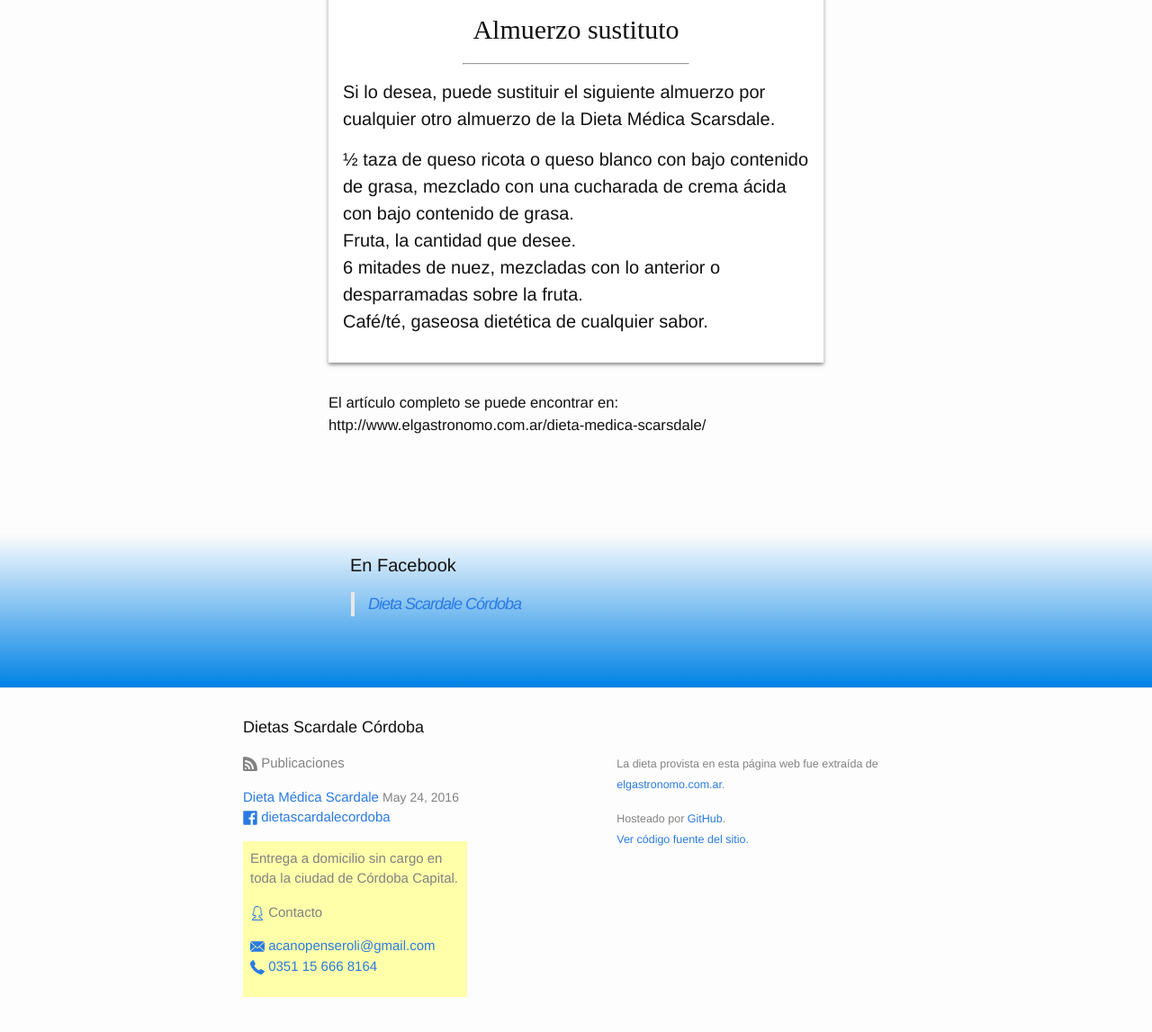
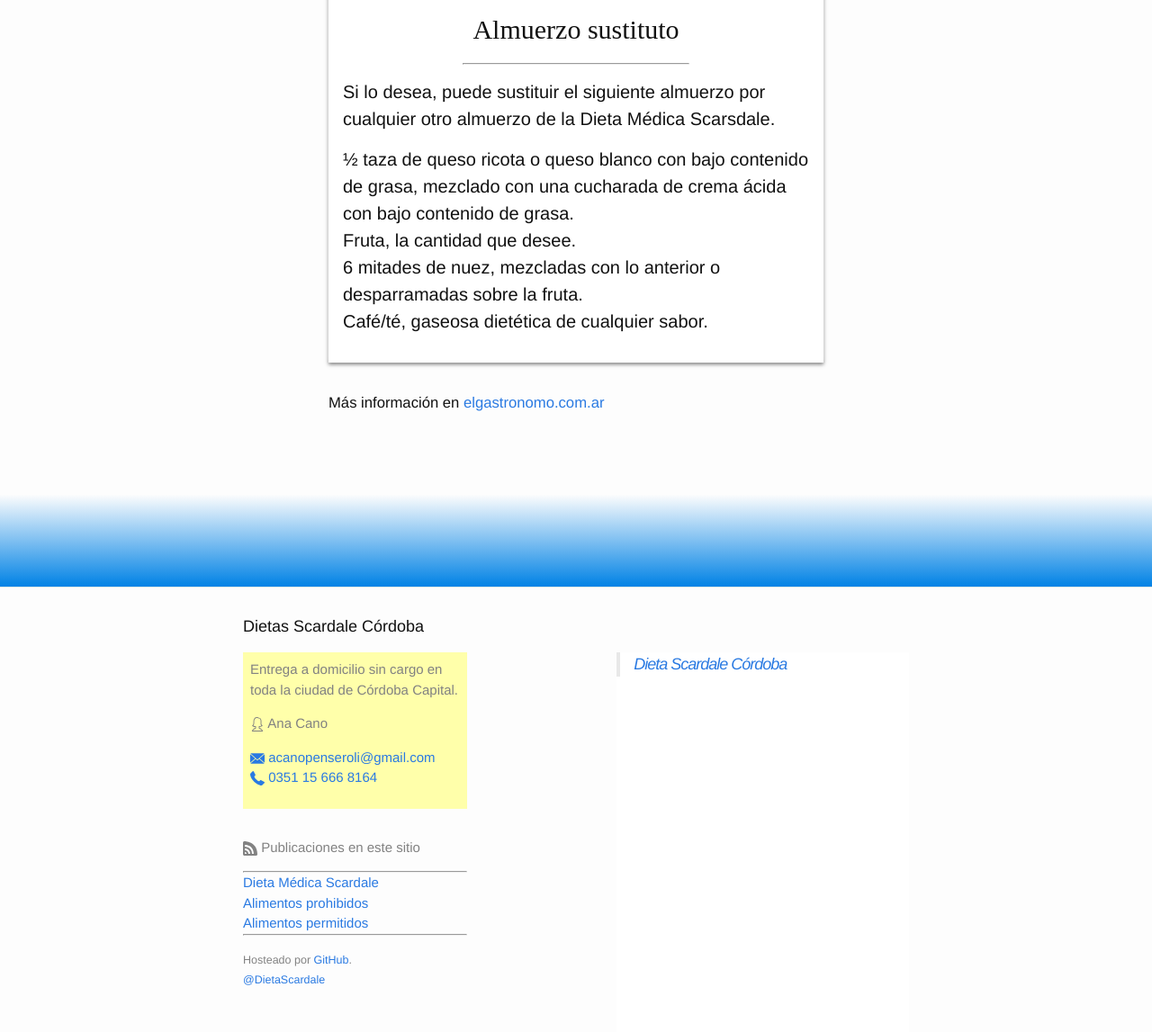
Before and after one commit to DietasScardale/DietasScardale.github.io, a Jekyll site: the page built from index.html, in a window 1280 px wide and 1400 px high, scrolled down 3288 px. Shown: the top 1147 px of the window at 90% size. Built offline with Jekyll 4.4.1, drawn with Linux system fonts in a browser that asks for light colours.

Commit message:
refractor, optimizations in minor general aspects

```diff
--- a/_includes/footer.html
+++ b/_includes/footer.html
@@ -6,42 +6,46 @@
 
     <div class="footer-col-wrapper">
       <div class="footer-col footer-col-1">
-        <ul class="contact-list">
-          <li><h4><a href="{{ "/feed.xml" | prepend: site.baseurl }}"><span class="icon">{% include svg/RSS.svg %}</span></a> Publicaciones</h4></li>
-          {% for post in site.posts %}
-            <li>
-
-                <a href="{{ post.url | prepend: site.baseurl }}">{{ post.title }}</a>
-              <span class="post-meta">{{ post.date | date: "%b %-d, %Y" }}</span>
-            </li>
-          {% endfor %}
-          <li>
-              <a href="https://www.facebook.com/dietascardalecordoba"><span class="icon">{% include svg/facebook.svg %}</span> <span class="username nowrap">dietascardalecordoba</span></a>
-          </li>
-        </ul>
         <div class="bg-accent py1 px1">
           <p>Entrega a domicilio sin cargo en toda la ciudad de Córdoba Capital.</p>
           <ul class="social-media-list">
-              <li><h4><a href="https://www.facebook.com/dietascardalecordoba"><span class="icon sans-serif">{% include svg/profile-woman.svg %}</span></a> Contacto</h4></li>
+              <li><h4><span class="icon sans-serif">{% include svg/profile-woman.svg %}</span> Ana Cano</h4></li>
               <li>
                   <a href="mailto:{{ site.email }}"><span class="icon">{% include svg/mail.svg %}</span> <span class="username nowrap">{{ site.email }}</span></a>
               </li>
               <li><a href="tel:+5493516668164"><span class="icon">{% include svg/phone.svg %}</span> <span class="username nowrap"><span class='nowrap'>0351 15 666 8164</span></span></a></li>
           </ul>
         </div>
+        <div class="py2"></div>
+        <ul class="social-media-list">
+          <li><h4><a href="{{ "/feed.xml" | prepend: site.baseurl }}"><span class="icon">{% include svg/RSS.svg %}</span></a> Publicaciones en este sitio</h4></li>
+          <hr>
+         {% for post in site.posts %}
+          <li>
+              <a href="{{ post.url | prepend: site.baseurl }}">{{ post.title }}</a>
+            <!-- <span class="post-meta">{{ post.date | date: "%b %-d, %Y" }}</span> -->
+          </li>
+          {% endfor %}
+          <hr>
+        </ul>
+        <small>
+          Hosteado por <a href="http://github.com/" target="_blank">GitHub</a>.<br><a href="https://github.com/DietaScardale" target="_blank">@DietaScardale</a>
+        </small>
       </div>
 
       <div class="footer-col footer-col-2">
       </div>
 
       <div class="footer-col footer-col-3">
-        <small>
-          La dieta provista en esta página web fue extraída de <a href="http://www.elgastronomo.com.ar/dieta-medica-scarsdale/#ixzz1fpV3eV4y">elgastronomo.com.ar</a>.<br>
-        </small>
-        <div class="py1"></div>
-        <small>
-          Hosteado por <a href="http://github.com/" target="_blank">GitHub</a>.<br><a href="https://github.com/DietaScardale/DietaScardale.github.io" target="_blank">Ver código fuente del sitio.</a>
-        </small>
+        <ul class="contact-list">
+          <li>
+            <div class="bg-white" style="margin: 0 auto;max-width:100%;width:500px;height:600px">
+              <!-- Facebook Widget -->
+              <div class="fb-page" data-href="https://www.facebook.com/dietascardalecordoba" data-tabs="timeline" data-width="500" data-height="600" data-small-header="true" data-adapt-container-width="true" data-hide-cover="false" data-show-facepile="true"><div class="fb-xfbml-parse-ignore"><blockquote cite="https://www.facebook.com/dietascardalecordoba"><a href="https://www.facebook.com/dietascardalecordoba">Dieta Scardale Córdoba</a></blockquote></div></div>
+            </div>
+              <!-- <a href="https://www.facebook.com/dietascardalecordoba"><span class="icon">{% include svg/facebook.svg %}</span> <span class="username nowrap">dietascardalecordoba</span></a> -->
+          </li>
+        </ul>
       </div>
     </div>
 
--- a/_includes/header.html
+++ b/_includes/header.html
@@ -4,22 +4,22 @@
 
     <a class="site-title" href="{{ site.baseurl }}/">{{ site.title }}</a>
 
-    <nav class="site-nav">
-      <a href="#" class="menu-icon">
+    <nav class="site-nav" style="line-height: 1;border: none;">
+      <a class="icon"href="">{% include svg/facebook.svg %}</a>
+      <!-- <a href="#" class="menu-icon">
         <svg viewBox="0 0 18 15">
           <path fill="#424242" d="M18,1.484c0,0.82-0.665,1.484-1.484,1.484H1.484C0.665,2.969,0,2.304,0,1.484l0,0C0,0.665,0.665,0,1.484,0 h15.031C17.335,0,18,0.665,18,1.484L18,1.484z"/>
           <path fill="#424242" d="M18,7.516C18,8.335,17.335,9,16.516,9H1.484C0.665,9,0,8.335,0,7.516l0,0c0-0.82,0.665-1.484,1.484-1.484 h15.031C17.335,6.031,18,6.696,18,7.516L18,7.516z"/>
           <path fill="#424242" d="M18,13.516C18,14.335,17.335,15,16.516,15H1.484C0.665,15,0,14.335,0,13.516l0,0 c0-0.82,0.665-1.484,1.484-1.484h15.031C17.335,12.031,18,12.696,18,13.516L18,13.516z"/>
         </svg>
       </a>
-
       <div class="trigger">
         {% for my_page in site.pages %}
           {% if my_page.title %}
           <a class="page-link" href="{{ my_page.url | prepend: site.baseurl }}">{{ my_page.title }}</a>
           {% endif %}
         {% endfor %}
-      </div>
+      </div> -->
     </nav>
 
   </div>
--- a/_posts/2016-05-24-descripcion.markdown
+++ b/_posts/2016-05-24-descripcion.markdown
@@ -2,7 +2,7 @@
 layout: post
 title:  "Dieta Médica Scardale"
 date:   2016-05-24 20:53:02 -0300
-categories: jekyll update
+categories: descripción
 ---
 
 
--- a/index.html
+++ b/index.html
@@ -71,7 +71,7 @@
   <h1 class="lobster" id="dieta-scardale">Dieta Médica Scardale</h1>
   <div role="navigation" class="hidden-print serif">
     <small class="btn px1 py1" onClick="document.querySelector('#url').select();
-">Compartir: <input id="url" class="o-50" type="text" value="https://DietaScardale.github.io/#dieta-scardale">
+">Compartir: <input id="url" class="o-50" type="text" value="{{site.url}}/#dieta-scardale">
 
 <a  title="Copiar Link" aria-label="copiar link" onClick="copyFrom('#url')"><svg width="16" height="14" style="fill:grey;">
   <title>Copiar</title><path d="M4 0 L 12 0 L 12 2 L 7 2 L 7 12 L 4 12"></path><path d="
@@ -112,7 +112,7 @@
     <p>½ taza de queso ricota o queso blanco con bajo contenido de grasa, mezclado con una cucharada de crema ácida con bajo contenido de grasa.<br>Fruta, la cantidad que desee.<br>6 mitades de nuez, mezcladas con lo anterior o desparramadas sobre la fruta.<br>Café/té, gaseosa dietética de cualquier sabor.</p>
 </article>
 <small class="block">
-  El artículo completo se puede encontrar en: http://www.elgastronomo.com.ar/dieta-medica-scarsdale/
+  Más información en <a href="http://www.elgastronomo.com.ar/dieta-medica-scarsdale/#ixzz1fpV3eV4y">elgastronomo.com.ar</a>
 </small>
 
 </div>
@@ -125,16 +125,13 @@
 
 <div class="py4  gradient-2">
 
-<div class="card hidden-print">
+<!-- <div class="card hidden-print">
 
   <h1 class="page-heading px2"><div class="px1">En Facebook</div></h1>
 
-  <div style="margin: 0 auto;max-width:500px;">
-    <!-- Facebook Widget -->
-    <div class="fb-page" data-href="https://www.facebook.com/dietascardalecordoba" data-tabs="timeline" data-width="500" data-height="800" data-small-header="false" data-adapt-container-width="true" data-hide-cover="false" data-show-facepile="true"><div class="fb-xfbml-parse-ignore"><blockquote cite="https://www.facebook.com/dietascardalecordoba"><a href="https://www.facebook.com/dietascardalecordoba">Dieta Scardale Córdoba</a></blockquote></div></div>
-  </div>
 
-</div>
+
+</div> -->
 
 </div>
 
```
Also changed, not shown: _posts/2016-05-24-alimentos-permitidos.md (added, +54 -0 lines), _posts/2016-05-24-alimentos-prohibidos.md (added, +70 -0 lines).
